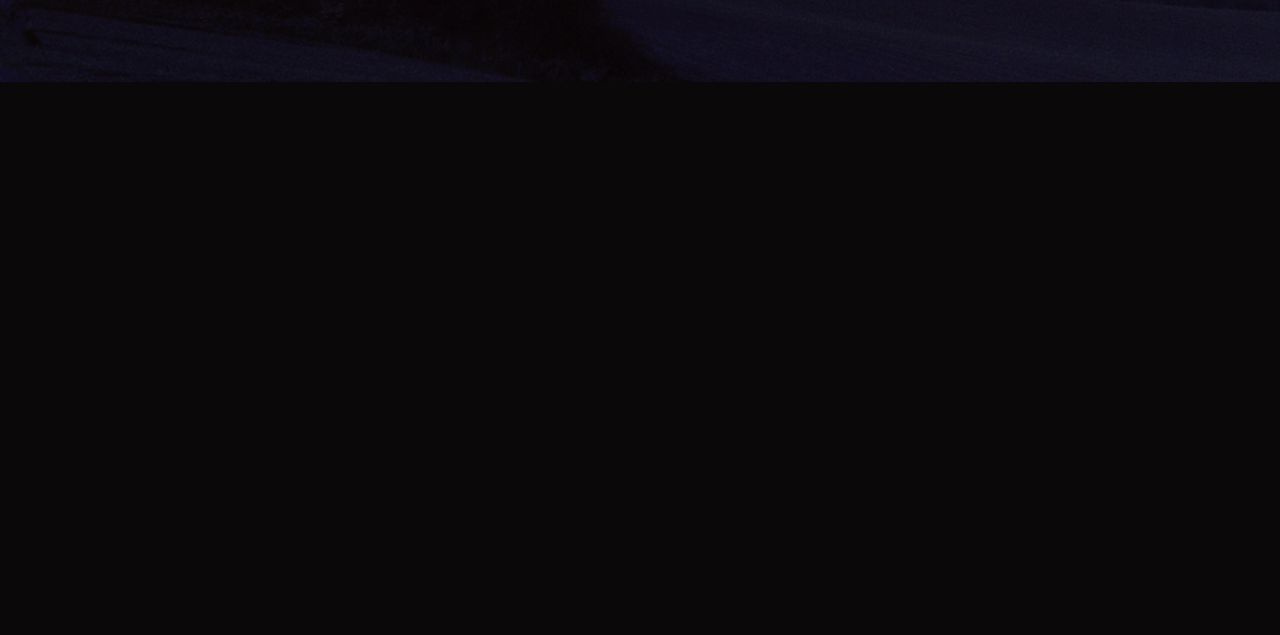
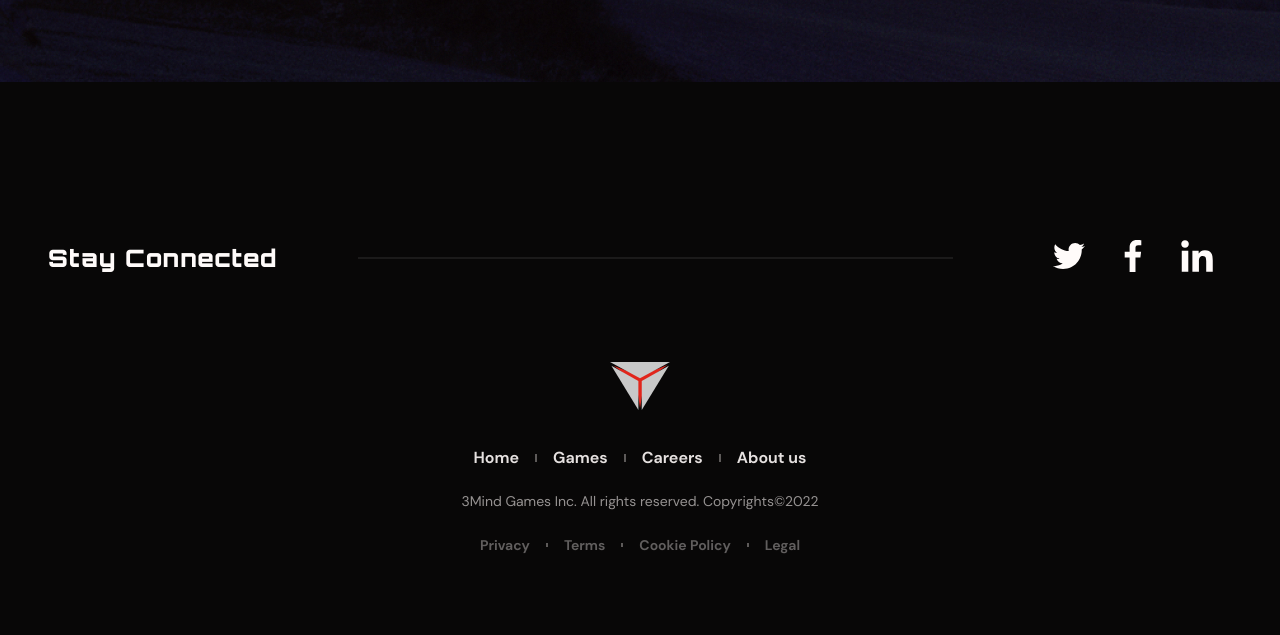
Before and after one commit to altersoft-digital/3mindgames, a PHP site: page / in a window 1280 px wide. Shown: the part 718-1353 px from the top of the page. Before the commit the page ends 800 px from the top, so only its background shows below. Run offline with PHP 8.4, Linux system fonts and the light colour scheme.

Commit message:
footer
footer is done

```diff
--- a/assets/css/styles.css
+++ b/assets/css/styles.css
@@ -1,46 +1,46 @@
 @font-face {
-    font-family: 'DM Sans';
-    src: url('../fonts/DMSans-Regular.ttf');
+  font-family: "DM Sans";
+  src: url("../fonts/DMSans-Regular.ttf");
   font-weight: 400;
   font-style: normal;
   font-display: swap;
 }
 
 @font-face {
-    font-family: 'DM Sans';
-    src: url('../fonts/DMSans-Bold.ttf');
+  font-family: "DM Sans";
+  src: url("../fonts/DMSans-Bold.ttf");
   font-weight: 700;
   font-style: normal;
   font-display: swap;
 }
 
 @font-face {
-    font-family: 'Orbitron';
-    src: url('../fonts/Orbitron-Regular.ttf');
+  font-family: "Orbitron";
+  src: url("../fonts/Orbitron-Regular.ttf");
   font-weight: 400;
   font-style: normal;
   font-display: swap;
 }
 
 @font-face {
-    font-family: 'Orbitron';
-    src: url('../fonts/Orbitron-Bold.ttf');
+  font-family: "Orbitron";
+  src: url("../fonts/Orbitron-Bold.ttf");
   font-weight: 700;
   font-style: normal;
   font-display: swap;
 }
 
 @font-face {
-    font-family: 'Orbitron';
-    src: url('../fonts/Orbitron-ExtraBold.ttf');
+  font-family: "Orbitron";
+  src: url("../fonts/Orbitron-ExtraBold.ttf");
   font-weight: 800;
   font-style: normal;
   font-display: swap;
 }
 
 @font-face {
-    font-family: 'Orbitron';
-    src: url('../fonts/Orbitron-Black.ttf');
+  font-family: "Orbitron";
+  src: url("../fonts/Orbitron-Black.ttf");
   font-weight: 900;
   font-style: normal;
   font-display: swap;
@@ -74,8 +74,9 @@
 body {
   background-color: #080707;
   color: #fff;
-    font-family: 'DM Sans';
+  font-family: "DM Sans";
   font-weight: 400;
+  font-style: normal;
 }
 
 a,
@@ -83,7 +84,7 @@ input,
 textarea,
 button {
   color: #fff;
-    font-family: 'DM Sans';
+  font-family: "DM Sans";
   font-weight: 400;
 }
 
@@ -100,3 +101,116 @@ img {
   width: 100%;
   height: auto;
 }
+
+/******************************FOOTER STYLES**************************/
+
+.footer {
+  margin-top: 152px;
+  margin-bottom: 80px;
+}
+
+.footer__header {
+  display: grid;
+  grid-template-columns: 1fr 3fr 1fr;
+  align-items: center;
+  justify-items: center;
+  gap: 80px;
+}
+
+.heading-tertiary {
+  font-family: "Orbitron";
+  font-weight: 900;
+  font-size: 24px;
+  line-height: 48px;
+  letter-spacing: 0.04em;
+  color: #fffbfa;
+  width: max-content;
+}
+
+.footer__header-border {
+  border: 1px solid #fffbfa;
+  opacity: 0.08;
+  width: 100%;
+}
+
+.footer__header-socials {
+  display: flex;
+  align-items: center;
+  justify-content: space-between;
+  gap: 32px;
+}
+
+.footer__header-social img {
+  width: 32px;
+  height: 32px;
+}
+
+/* footer nav */
+
+.footer__content {
+  margin-top: 80px;
+  display: flex;
+  flex-direction: column;
+  align-items: center;
+  justify-content: center;
+}
+
+.footer__nav-above {
+  margin-top: 32px;
+}
+
+.footer__nav__box {
+  display: flex;
+  align-items: center;
+  gap: 16px;
+}
+
+.footer__nav-above__link:link,
+.footer__nav-above__link:visited {
+  font-weight: 700;
+  font-size: 16px;
+  line-height: 21px;
+  color: #e6e1e0;
+  width: max-content;
+}
+
+.footer__nav-above__link:hover,
+.footer__nav-above__link:active {
+  color: rgba(230, 225, 224, 0.8);
+}
+
+.footer__nav-above__border {
+  border: 1px solid #e6e1e0;
+  opacity: 0.38;
+  width: 2px;
+  height: 8px;
+}
+
+.footer__copyright-text {
+  margin-top: 24px;
+  font-size: 14px;
+  line-height: 18px;
+  color: #e6e1e0;
+  opacity: 0.64;
+}
+
+/* below nav */
+
+.footer__nav-below {
+  margin-top: 24px;
+}
+
+.footer__nav-below__link {
+  font-weight: 700;
+  font-size: 14px;
+  line-height: 18px;
+  color: #e6e1e0;
+  opacity: 0.4;
+}
+
+.footer__nav-below__border {
+  width: 2px;
+  height: 4px;
+  background: #e6e1e0;
+  opacity: 0.38;
+}
--- a/index.html
+++ b/index.html
@@ -1,16 +1,23 @@
 <!DOCTYPE html>
 <html lang="en">
-
   <head>
-    <meta charset="UTF-8">
-    <meta http-equiv="X-UA-Compatible" content="IE=edge">
-    <meta name="viewport" content="width=device-width, initial-scale=1.0">
-    <meta name="description" content="Digital Product Agency">
-    <meta name="keywords" content="digital, product, agency, design, uiux, frontend, backend, website, create, project">
-    <meta name="author" content="Ascended">
-    <link rel="stylesheet" href="./assets/css/styles.css">
-    <link rel="stylesheet" href="./assets/css/header.css">
-    <link rel="icon" type="image/svg" sizes="16x16" href="./assets/img/favicon.svg">
+    <meta charset="UTF-8" />
+    <meta http-equiv="X-UA-Compatible" content="IE=edge" />
+    <meta name="viewport" content="width=device-width, initial-scale=1.0" />
+    <meta name="description" content="Digital Product Agency" />
+    <meta
+      name="keywords"
+      content="digital, product, agency, design, uiux, frontend, backend, website, create, project"
+    />
+    <meta name="author" content="Ascended" />
+    <link rel="stylesheet" href="./assets/css/styles.css" />
+    <link rel="stylesheet" href="./assets/css/header.css" />
+    <link
+      rel="icon"
+      type="image/svg"
+      sizes="16x16"
+      href="./assets/img/favicon.svg"
+    />
     <title>3 Mind Games</title>
   </head>
 
@@ -19,7 +26,6 @@
       <div class="out-container out-container-header">
         <div class="container">
           <header class="header">
-
             <nav class="header-nav-left">
               <ul>
                 <li>
@@ -30,7 +36,9 @@
                 </li>
               </ul>
             </nav>
-                    <a href="#"><img src="./assets/img/logo.svg" alt="3 Mind Games"></a>
+            <a href="#"
+              ><img src="./assets/img/logo.svg" alt="3 Mind Games"
+            /></a>
             <nav class="header-nav-right">
               <ul>
                 <li>
@@ -41,7 +49,6 @@
                 </li>
               </ul>
             </nav>
-
           </header>
         </div>
       </div>
@@ -50,12 +57,81 @@
         <div class="container">
           <div class="section-hero">
             <h1>Welcome to 3Mind Games</h1>
-                    <p>We create passionate, rich, and emotionally engaging games with deep story lines and memorable characters</p>
-                    <img src="./assets/img/shadows_light_logo.png" alt="Shadow's Light">
+            <p>
+              We create passionate, rich, and emotionally engaging games with
+              deep story lines and memorable characters
+            </p>
+            <img
+              src="./assets/img/shadows_light_logo.png"
+              alt="Shadow's Light"
+            />
           </div>
         </div>
       </div>
     </div>
+
+    <footer class="footer out-container">
+      <div class="container">
+        <div class="footer__header">
+          <h3 class="heading-tertiary">Stay Connected</h3>
+          <div class="footer__header-border"></div>
+          <div class="footer__header-socials">
+            <div class="footer__header-social">
+              <img src="./assets/img/Twitter.svg" alt="Twitter logo" />
+            </div>
+            <div class="footer__header-social">
+              <img src="./assets/img/facebook.svg" alt="Facebook logo" />
+            </div>
+            <div class="footer__header-social">
+              <img src="./assets/img/Linkedin.svg" alt="LInkedin logo" />
+            </div>
+          </div>
+        </div>
+        <div class="footer__content">
+          <a href="#"><img src="./assets/img/logo.svg" alt="3 Mind Games" /></a>
+          <nav class="footer__nav-above">
+            <ul class="footer__nav__box">
+              <li class="footer__nav-above__list">
+                <a class="footer__nav-above__link" href="#">Home</a>
+              </li>
+              <div class="footer__nav-above__border"></div>
+              <li class="footer__nav-above__list">
+                <a class="footer__nav-above__link" href="#">Games</a>
+              </li>
+              <div class="footer__nav-above__border"></div>
+              <li class="footer__nav-above__list">
+                <a class="footer__nav-above__link" href="#">Careers</a>
+              </li>
+              <div class="footer__nav-above__border"></div>
+              <li class="footer__nav-above__list">
+                <a class="footer__nav-above__link" href="#">About us</a>
+              </li>
+            </ul>
+          </nav>
+          <p class="footer__copyright-text">
+            3Mind Games Inc. All rights reserved. Copyrights©2022
+          </p>
+          <nav class="footer__nav-below">
+            <ul class="footer__nav__box">
+              <li class="footer__nav-below__list">
+                <a class="footer__nav-below__link" href="#">Privacy</a>
+              </li>
+              <div class="footer__nav-below__border"></div>
+              <li class="footer__nav-below__list">
+                <a class="footer__nav-below__link" href="#">Terms</a>
+              </li>
+              <div class="footer__nav-below__border"></div>
+              <li class="footer__nav-below__list">
+                <a class="footer__nav-below__link" href="#">Cookie Policy</a>
+              </li>
+              <div class="footer__nav-below__border"></div>
+              <li class="footer__nav-below__list">
+                <a class="footer__nav-below__link" href="#">Legal</a>
+              </li>
+            </ul>
+          </nav>
+        </div>
+      </div>
+    </footer>
   </body>
-
 </html>
```
Also changed, not shown: assets/img/Linkedin.svg (added), assets/img/Twitter.svg (added), assets/img/facebook.svg (added). Lines whose indentation alone changed are shown as unchanged.
